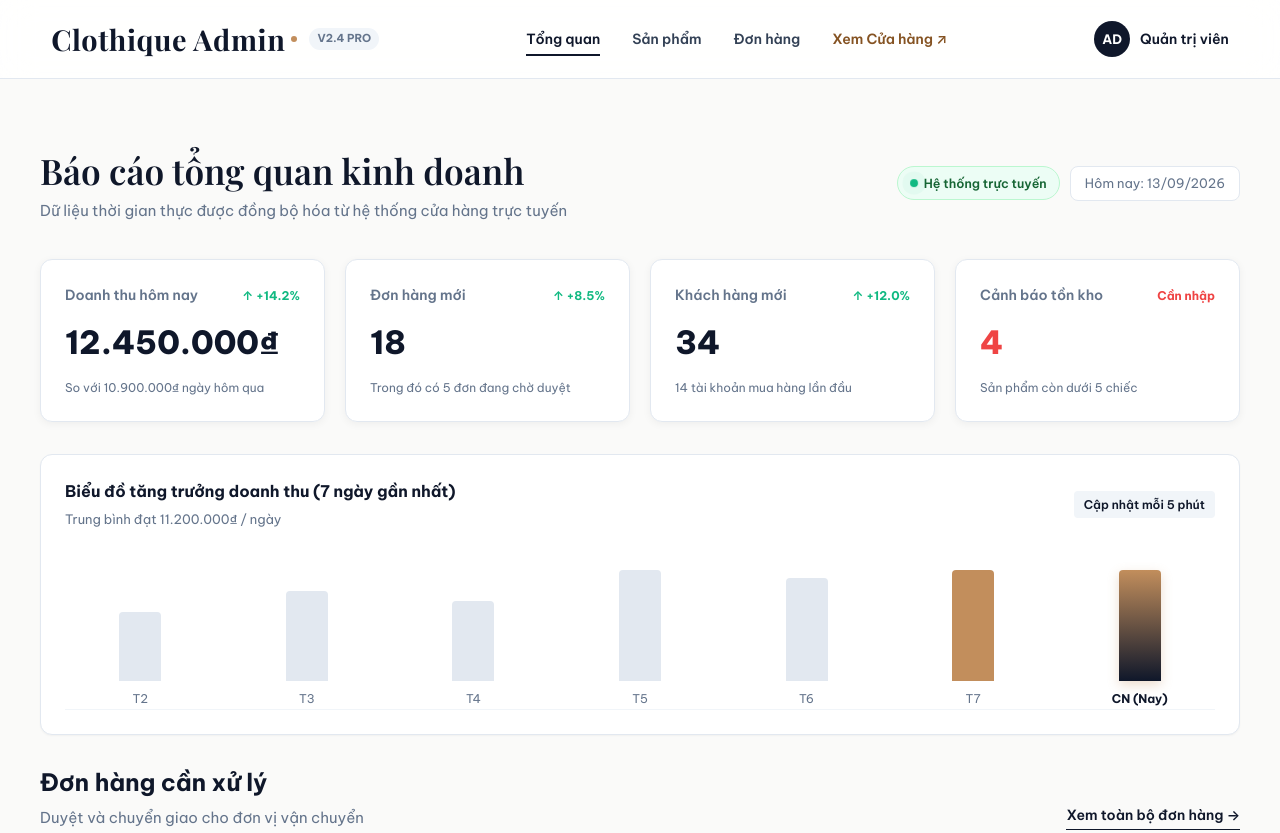
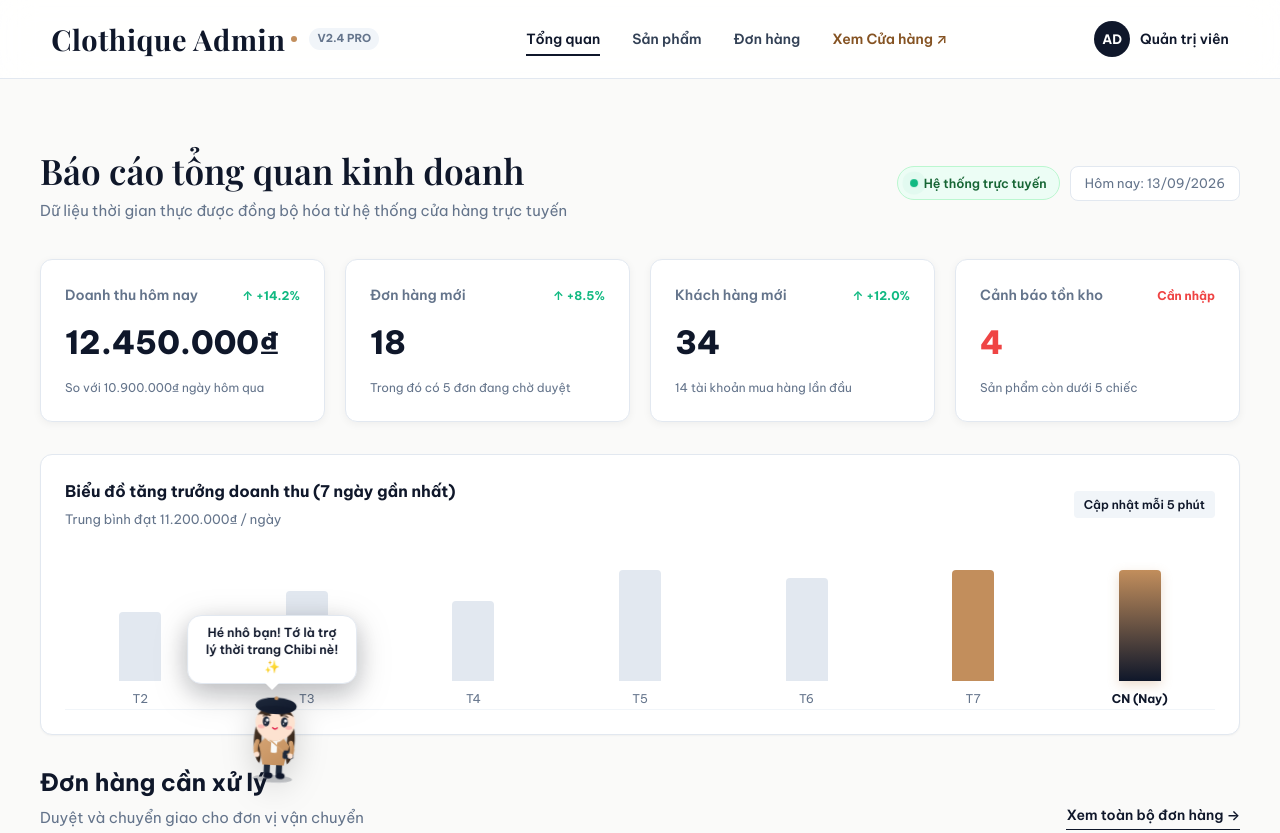
Before and after one commit to TranDucChinh4326/Web_Clothes, a plain HTML site: page frontend/admin/dashboard.html in a window 1280 px wide. Shown: the top 833 px of the page. Drawn offline with nearby package versions, Linux system fonts and the light colour scheme; a web font is replaced by a local one.

Commit message:
cap nhat hieu ung

```diff
--- /dev/null
+++ b/frontend/assets/js/chibi-mascot.js
@@ -0,0 +1,461 @@
+/**
+ * Interactive Chibi Fashion Mascot (Clothique Assistant)
+ * - Nhân vật chibi thời trang cực đáng yêu đi qua đi lại ở đáy màn hình.
+ * - Tự động quay đầu khi chạm mép màn hình, dừng lại ngắm nghía, chớp mắt, vẫy tay.
+ * - Tương tác bấm vào chibi: Nhảy cẫng lên vui sướng, bắn tim, phát âm thanh vui tai.
+ * - Cho phép nắm kéo (drag & drop) nhân vật đi bất cứ đâu.
+ * - Có bóng thoại trò chuyện (mách mã giảm giá, tips phối đồ, chào hỏi).
+ * - Nút thu nhỏ/ẩn nhân vật tiện lợi.
+ */
+(function () {
+  const CHIBI_WIDTH = 76;
+  const CHIBI_HEIGHT = 96;
+
+  // Danh sách câu thoại ngẫu nhiên của Chibi
+  const QUOTES = [
+    "Chào bạn! Chúc bạn một ngày shopping vui vẻ nha! ✨",
+    "Nhập mã CLOTHIQUE10 được giảm ngay 10% đó! 🎁",
+    "Áo sơ mi linen cổ trụ đang bán siêu chạy luôn! 🔥",
+    "Đơn từ 500k là được Miễn phí vận chuyển tận nhà nè! 🚀",
+    "Bạn cần tư vấn size đồ cứ nhắn tớ nha! 👗",
+    "Chạm vào tớ để tớ làm xiếc nhảy múa cho xem! 💃",
+    "Váy đầm lụa satin diện đi tiệc bao sang chảnh luôn! 💖",
+    "Clothique cam kết 100% sợi tự nhiên thoáng mát nhé! 🌿"
+  ];
+
+  let chibiContainer, chibiChar, speechBubble, bubbleText;
+  let posX = 80;
+  let posY = 0;
+  let speed = 1.15;
+  let direction = 1; // 1: phải, -1: trái
+  let state = "WALK"; // WALK, IDLE, JUMP, DRAG
+  let stateTimer = 0;
+  let isDragging = false;
+  let dragOffsetX = 0;
+  let dragOffsetY = 0;
+  let audioCtx = null;
+
+  function playHappySound() {
+    try {
+      if (!audioCtx) {
+        const AudioContext = window.AudioContext || window.webkitAudioContext;
+        if (AudioContext) audioCtx = new AudioContext();
+      }
+      if (!audioCtx) return;
+      if (audioCtx.state === "suspended") audioCtx.resume();
+
+      const now = audioCtx.currentTime;
+      // Hợp âm 3 nốt vui nhộn (C6 - E6 - G6)
+      [1046.5, 1318.5, 1567.98].forEach((freq, i) => {
+        const osc = audioCtx.createOscillator();
+        const gain = audioCtx.createGain();
+        osc.type = "sine";
+        osc.frequency.setValueAtTime(freq, now + i * 0.08);
+
+        gain.gain.setValueAtTime(0.04, now + i * 0.08);
+        gain.gain.exponentialRampToValueAtTime(0.0001, now + i * 0.08 + 0.2);
+
+        osc.connect(gain);
+        gain.connect(audioCtx.destination);
+        osc.start(now + i * 0.08);
+        osc.stop(now + i * 0.08 + 0.2);
+      });
+    } catch (e) {}
+  }
+
+  function createChibiHTML() {
+    // Chèn CSS cho Chibi
+    const style = document.createElement("style");
+    style.textContent = `
+      #clothique-chibi-wrap {
+        position: fixed;
+        bottom: 12px;
+        left: 0;
+        z-index: 99990;
+        user-select: none;
+        touch-action: none;
+        cursor: grab;
+        filter: drop-shadow(0 8px 16px rgba(0,0,0,0.18));
+        transition: transform 0.05s linear;
+      }
+      #clothique-chibi-wrap.dragging {
+        cursor: grabbing;
+        transition: none !important;
+      }
+      #clothique-chibi-char {
+        width: ${CHIBI_WIDTH}px;
+        height: ${CHIBI_HEIGHT}px;
+        position: relative;
+        transform-origin: bottom center;
+      }
+      .chibi-walking {
+        animation: chibi-wobble 0.38s ease-in-out infinite alternate;
+      }
+      .chibi-jumping {
+        animation: chibi-hop 0.55s ease-out forwards;
+      }
+      @keyframes chibi-wobble {
+        0% { transform: translateY(0) rotate(-3deg); }
+        100% { transform: translateY(-5px) rotate(3deg); }
+      }
+      @keyframes chibi-hop {
+        0% { transform: scale(1) translateY(0); }
+        40% { transform: scale(1.15, 0.85) translateY(-32px); }
+        70% { transform: scale(0.9, 1.1) translateY(-38px); }
+        100% { transform: scale(1) translateY(0); }
+      }
+      /* Bóng thoại */
+      #chibi-speech-bubble {
+        position: absolute;
+        bottom: 104px;
+        left: 50%;
+        transform: translateX(-50%) scale(0.8);
+        background: #ffffff;
+        color: #0f172a;
+        padding: 8px 14px;
+        border-radius: 14px;
+        font-size: 12.5px;
+        font-weight: 600;
+        box-shadow: 0 8px 24px rgba(15, 23, 42, 0.15);
+        border: 1.5px solid #e2e8f0;
+        white-space: normal;
+        width: 170px;
+        text-align: center;
+        line-height: 1.35;
+        opacity: 0;
+        pointer-events: none;
+        transition: all 0.3s cubic-bezier(0.16, 1, 0.3, 1);
+      }
+      #chibi-speech-bubble::after {
+        content: "";
+        position: absolute;
+        bottom: -7px;
+        left: 50%;
+        transform: translateX(-50%);
+        border-width: 7px 7px 0;
+        border-style: solid;
+        border-color: #ffffff transparent;
+        display: block;
+        width: 0;
+      }
+      #chibi-speech-bubble.active {
+        opacity: 1;
+        transform: translateX(-50%) scale(1);
+      }
+      /* Hạt tim bay lên khi click */
+      .chibi-heart-float {
+        position: absolute;
+        font-size: 18px;
+        color: #ef4444;
+        pointer-events: none;
+        animation: heart-fly 0.9s cubic-bezier(0.16, 1, 0.3, 1) forwards;
+        z-index: 10;
+      }
+      @keyframes heart-fly {
+        0% { opacity: 1; transform: translate(0, 0) scale(0.6); }
+        100% { opacity: 0; transform: translate(var(--rx), -60px) scale(1.4); }
+      }
+      /* Nút điều khiển nhỏ */
+      #chibi-toggle-btn {
+        position: absolute;
+        top: -4px;
+        right: -4px;
+        width: 18px;
+        height: 18px;
+        border-radius: 50%;
+        background: #f1f5f9;
+        color: #64748b;
+        font-size: 10px;
+        border: 1px solid #cbd5e1;
+        display: flex;
+        align-items: center;
+        justify-content: center;
+        cursor: pointer;
+        opacity: 0;
+        transition: opacity 0.2s;
+      }
+      #clothique-chibi-wrap:hover #chibi-toggle-btn {
+        opacity: 1;
+      }
+      #chibi-toggle-btn:hover {
+        background: #0f172a;
+        color: #fff;
+      }
+    `;
+    document.head.appendChild(style);
+
+    // Tạo container
+    chibiContainer = document.createElement("div");
+    chibiContainer.id = "clothique-chibi-wrap";
+
+    // SVG Chibi Mascot Vector sắc nét
+    chibiContainer.innerHTML = `
+      <div id="chibi-speech-bubble">
+        <span id="chibi-bubble-text">Chào bạn!</span>
+      </div>
+
+      <div id="chibi-toggle-btn" title="Thu nhỏ/Ẩn chibi">✕</div>
+
+      <div id="clothique-chibi-char" class="chibi-walking">
+        <svg viewBox="0 0 100 125" width="100%" height="100%">
+          <defs>
+            <linearGradient id="chibi-beret-grad" x1="0%" y1="0%" x2="100%" y2="100%">
+              <stop offset="0%" stop-color="#1e293b" />
+              <stop offset="100%" stop-color="#0f172a" />
+            </linearGradient>
+            <linearGradient id="chibi-coat-grad" x1="0%" y1="0%" x2="100%" y2="100%">
+              <stop offset="0%" stop-color="#d4a373" />
+              <stop offset="100%" stop-color="#c28e5c" />
+            </linearGradient>
+            <linearGradient id="chibi-hair-grad" x1="0%" y1="0%" x2="100%" y2="100%">
+              <stop offset="0%" stop-color="#4a3728" />
+              <stop offset="100%" stop-color="#2d1e14" />
+            </linearGradient>
+          </defs>
+
+          <!-- Shadow dưới chân -->
+          <ellipse cx="50" cy="120" rx="26" ry="5" fill="rgba(15, 23, 42, 0.22)" />
+
+          <!-- Chân & Giày boots thời trang -->
+          <g id="chibi-legs">
+            <rect x="38" y="98" width="8" height="18" rx="4" fill="#1e293b" />
+            <rect x="54" y="98" width="8" height="18" rx="4" fill="#1e293b" />
+            <!-- Mũi giày -->
+            <ellipse cx="44" cy="116" rx="6" ry="4" fill="#0f172a" />
+            <ellipse cx="60" cy="116" rx="6" ry="4" fill="#0f172a" />
+          </g>
+
+          <!-- Tóc sau -->
+          <path d="M26 48 C20 70, 24 95, 32 100 C36 85, 32 60, 32 48 Z" fill="url(#chibi-hair-grad)" />
+          <path d="M74 48 C80 70, 76 95, 68 100 C64 85, 68 60, 68 48 Z" fill="url(#chibi-hair-grad)" />
+
+          <!-- Áo khoác Blazer dáng Chibi -->
+          <path d="M30 76 L36 102 L64 102 L70 76 L62 66 L38 66 Z" fill="url(#chibi-coat-grad)" />
+          <!-- Khăn quàng cổ thanh lịch -->
+          <path d="M38 66 Q50 74 62 66 Q58 72 50 72 Q42 72 38 66 Z" fill="#fafaf9" />
+          <rect x="46" y="70" width="8" height="16" rx="2" fill="#fafaf9" />
+
+          <!-- Túi xách mini đeo chéo Clothique -->
+          <rect x="62" y="82" width="14" height="11" rx="2.5" fill="#1e293b" />
+          <line x1="42" y1="67" x2="63" y2="84" stroke="#d4a373" stroke-width="1.8" />
+          <circle cx="69" cy="87" r="1.5" fill="#d4a373" />
+
+          <!-- Tay trái & phải -->
+          <path d="M28 72 Q24 82 28 88" stroke="url(#chibi-coat-grad)" stroke-width="6" stroke-linecap="round" fill="none" />
+          <path d="M72 72 Q76 82 72 88" stroke="url(#chibi-coat-grad)" stroke-width="6" stroke-linecap="round" fill="none" />
+          <!-- Bàn tay tròn -->
+          <circle cx="28" cy="89" r="3.5" fill="#fde2d0" />
+          <circle cx="72" cy="89" r="3.5" fill="#fde2d0" />
+
+          <!-- Khuôn mặt Chibi tròn phúng phính -->
+          <ellipse cx="50" cy="46" rx="26" ry="24" fill="#fde2d0" />
+
+          <!-- Má hồng Chibi siêu cưng -->
+          <ellipse cx="32" cy="52" rx="4.5" ry="2.5" fill="#fca5a5" opacity="0.65" />
+          <ellipse cx="68" cy="52" rx="4.5" ry="2.5" fill="#fca5a5" opacity="0.65" />
+
+          <!-- Mắt to long lanh kiểu anime -->
+          <g id="chibi-eyes">
+            <ellipse cx="38" cy="45" rx="4.5" ry="6.5" fill="#1e293b" />
+            <circle cx="39.5" cy="43" r="2" fill="#ffffff" />
+            <circle cx="37" cy="47" r="1" fill="#ffffff" />
+
+            <ellipse cx="62" cy="45" rx="4.5" ry="6.5" fill="#1e293b" />
+            <circle cx="63.5" cy="43" r="2" fill="#ffffff" />
+            <circle cx="61" cy="47" r="1" fill="#ffffff" />
+
+            <!-- Lông mi & Lông mày -->
+            <path d="M34 38 Q38 35 43 37" stroke="#2d1e14" stroke-width="1.6" stroke-linecap="round" fill="none" />
+            <path d="M57 37 Q62 35 66 38" stroke="#2d1e14" stroke-width="1.6" stroke-linecap="round" fill="none" />
+          </g>
+
+          <!-- Miệng cười chúm chím -->
+          <path d="M47 53 Q50 56 53 53" stroke="#e11d48" stroke-width="1.8" stroke-linecap="round" fill="none" />
+
+          <!-- Tóc mái phồng -->
+          <path d="M26 38 C32 26, 44 26, 50 30 C56 26, 68 26, 74 38 C70 34, 62 33, 58 37 C54 33, 44 33, 38 38 C34 35, 28 35, 26 38 Z" fill="url(#chibi-hair-grad)" />
+
+          <!-- Mũ nồi Beret phong cách Parisian Chic -->
+          <ellipse cx="50" cy="24" rx="27" ry="11" fill="url(#chibi-beret-grad)" />
+          <circle cx="50" cy="14" r="2.5" fill="#c28e5c" />
+          <ellipse cx="50" cy="28" rx="22" ry="4" fill="#0f172a" opacity="0.4" />
+        </svg>
+      </div>
+    `;
+
+    document.body.appendChild(chibiContainer);
+
+    chibiChar = document.getElementById("clothique-chibi-char");
+    speechBubble = document.getElementById("chibi-speech-bubble");
+    bubbleText = document.getElementById("chibi-bubble-text");
+
+    // Lắng nghe sự kiện
+    setupEvents();
+  }
+
+  function showSpeechBubble(text = null, duration = 4000) {
+    if (!speechBubble || !bubbleText) return;
+    const quote = text || QUOTES[Math.floor(Math.random() * QUOTES.length)];
+    bubbleText.textContent = quote;
+    speechBubble.classList.add("active");
+
+    clearTimeout(speechBubble._timer);
+    speechBubble._timer = setTimeout(() => {
+      speechBubble.classList.remove("active");
+    }, duration);
+  }
+
+  function spawnHearts(x, y) {
+    for (let i = 0; i < 4; i++) {
+      const heart = document.createElement("div");
+      heart.className = "chibi-heart-float";
+      heart.textContent = ["💖", "✨", "🌸", "⭐"][Math.floor(Math.random() * 4)];
+      heart.style.left = `${20 + Math.random() * 36}px`;
+      heart.style.top = `${Math.random() * 20}px`;
+      heart.style.setProperty("--rx", `${(Math.random() - 0.5) * 45}px`);
+      chibiContainer.appendChild(heart);
+      setTimeout(() => heart.remove(), 950);
+    }
+  }
+
+  function setupEvents() {
+    // Click vào Chibi -> Nhảy lên vui sướng
+    chibiChar.addEventListener("click", (e) => {
+      if (isDragging) return;
+      playHappySound();
+      spawnHearts();
+      chibiChar.classList.remove("chibi-walking");
+      chibiChar.classList.add("chibi-jumping");
+      showSpeechBubble("Yahh! Cảm ơn bạn đã ghé thăm Clothique! 💖", 3500);
+
+      setTimeout(() => {
+        chibiChar.classList.remove("chibi-jumping");
+        if (state === "WALK") chibiChar.classList.add("chibi-walking");
+      }, 550);
+    });
+
+    // Nút đóng/ẩn
+    const toggleBtn = document.getElementById("chibi-toggle-btn");
+    if (toggleBtn) {
+      toggleBtn.addEventListener("click", (e) => {
+        e.stopPropagation();
+        chibiContainer.style.display = "none";
+      });
+    }
+
+    // Kéo thả (Drag & Drop)
+    chibiContainer.addEventListener("pointerdown", (e) => {
+      if (e.target === toggleBtn) return;
+      isDragging = true;
+      chibiContainer.classList.add("dragging");
+      chibiChar.classList.remove("chibi-walking");
+      dragOffsetX = e.clientX - posX;
+      dragOffsetY = e.clientY - (window.innerHeight - 108 - posY);
+      chibiContainer.setPointerCapture(e.pointerId);
+    });
+
+    window.addEventListener("pointermove", (e) => {
+      if (!isDragging) return;
+      posX = Math.max(10, Math.min(window.innerWidth - CHIBI_WIDTH - 10, e.clientX - dragOffsetX));
+      posY = Math.max(0, Math.min(window.innerHeight - CHIBI_HEIGHT, window.innerHeight - 108 - (e.clientY - dragOffsetY)));
+      updatePosition();
+    });
+
+    window.addEventListener("pointerup", (e) => {
+      if (!isDragging) return;
+      isDragging = false;
+      chibiContainer.classList.remove("dragging");
+      // Trọng lực hạ cánh nhẹ nhàng về đáy màn hình nếu đang lơ lửng
+      if (posY > 0) {
+        let fallAnim = setInterval(() => {
+          posY -= 6;
+          if (posY <= 0) {
+            posY = 0;
+            clearInterval(fallAnim);
+            if (state === "WALK") chibiChar.classList.add("chibi-walking");
+          }
+          updatePosition();
+        }, 16);
+      } else {
+        if (state === "WALK") chibiChar.classList.add("chibi-walking");
+      }
+    });
+
+    // Lần đầu tải trang: Chibi chào sau 2s
+    setTimeout(() => {
+      showSpeechBubble("Hé nhô bạn! Tớ là trợ lý thời trang Chibi nè! ✨", 4500);
+    }, 2000);
+
+    // Cứ mỗi 16-24s Chibi lại phát một câu thoại ngẫu nhiên
+    setInterval(() => {
+      if (Math.random() > 0.35 && !isDragging) {
+        showSpeechBubble();
+      }
+    }, 20000);
+  }
+
+  function updatePosition() {
+    chibiContainer.style.transform = `translate(${posX}px, ${-posY}px)`;
+    chibiChar.style.transform = `scaleX(${direction})`;
+  }
+
+  // Vòng lặp chuyển động AI của Chibi
+  function loop() {
+    if (!isDragging && chibiContainer.style.display !== "none") {
+      const maxX = window.innerWidth - CHIBI_WIDTH - 20;
+      const minX = 20;
+
+      if (state === "WALK") {
+        posX += speed * direction;
+
+        // Chạm biên phải -> quay đầu
+        if (posX >= maxX) {
+          posX = maxX;
+          direction = -1;
+          state = "IDLE";
+          stateTimer = Date.now() + 2000 + Math.random() * 3000;
+          chibiChar.classList.remove("chibi-walking");
+        }
+        // Chạm biên trái -> quay đầu
+        else if (posX <= minX) {
+          posX = minX;
+          direction = 1;
+          state = "IDLE";
+          stateTimer = Date.now() + 2000 + Math.random() * 3000;
+          chibiChar.classList.remove("chibi-walking");
+        }
+        // Thi thoảng ngẫu nhiên dừng lại ngắm cảnh
+        else if (Math.random() < 0.003) {
+          state = "IDLE";
+          stateTimer = Date.now() + 1800 + Math.random() * 2500;
+          chibiChar.classList.remove("chibi-walking");
+        }
+      } else if (state === "IDLE") {
+        if (Date.now() > stateTimer) {
+          state = "WALK";
+          chibiChar.classList.add("chibi-walking");
+          // Có xác suất đảo hướng sau khi dừng
+          if (Math.random() < 0.4) {
+            direction *= -1;
+          }
+        }
+      }
+
+      updatePosition();
+    }
+
+    requestAnimationFrame(loop);
+  }
+
+  function init() {
+    createChibiHTML();
+    updatePosition();
+    requestAnimationFrame(loop);
+  }
+
+  if (document.readyState === "loading") {
+    document.addEventListener("DOMContentLoaded", init);
+  } else {
+    init();
+  }
+})();
```
Also changed, not shown: frontend/admin/dashboard.html (+1 -0 lines), frontend/admin/orders.html (+1 -0 lines), frontend/admin/products.html (+1 -0 lines), frontend/cart.html (+1 -0 lines), frontend/checkout.html (+1 -0 lines), frontend/index.html (+1 -0 lines), frontend/login.html (+1 -0 lines), frontend/product-detail.html (+1 -0 lines), frontend/products.html (+1 -0 lines), frontend/profile.html (+1 -0 lines), frontend/register.html (+1 -0 lines).
